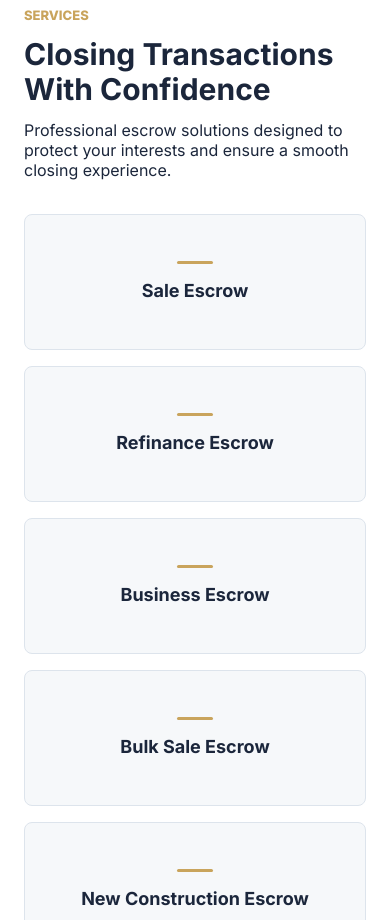
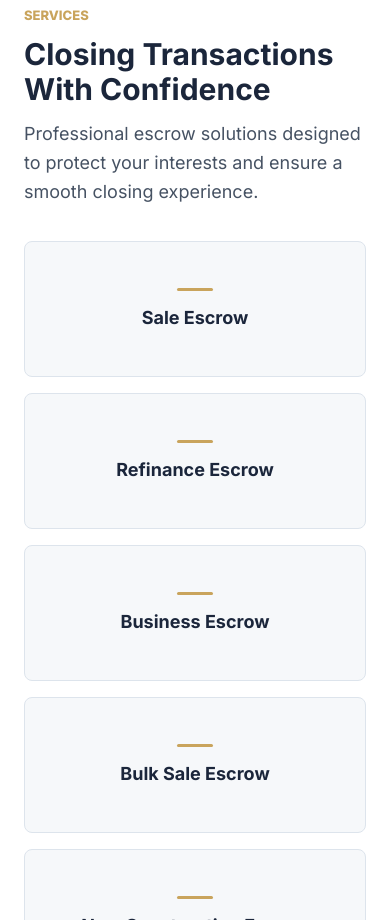
Before and after one commit to iriszmy-prog/Bespoke-Escrow, a plain HTML site: page index.html in a window 390 px wide. Shown: the part 900-1820 px from the top of the page. Drawn offline with Linux system fonts and the light colour scheme.

Commit message:
Update styles.css

```diff
--- a/styles.css
+++ b/styles.css
@@ -173,6 +173,14 @@ h1 {
   line-height: 1.15;
 }
 
+.section-heading p:not(.eyebrow) {
+  max-width: 680px;
+  margin: 0 auto;
+  color: var(--body);
+  font-size: 18px;
+  line-height: 1.6;
+}
+
 .service-grid {
   display: grid;
   grid-template-columns: repeat(5, minmax(0, 1fr));
@@ -306,6 +314,10 @@ dd {
     text-align: left;
   }
 
+  .section-heading p:not(.eyebrow) {
+    margin-left: 0;
+  }
+
   .service-grid {
     grid-template-columns: 1fr;
   }
```
